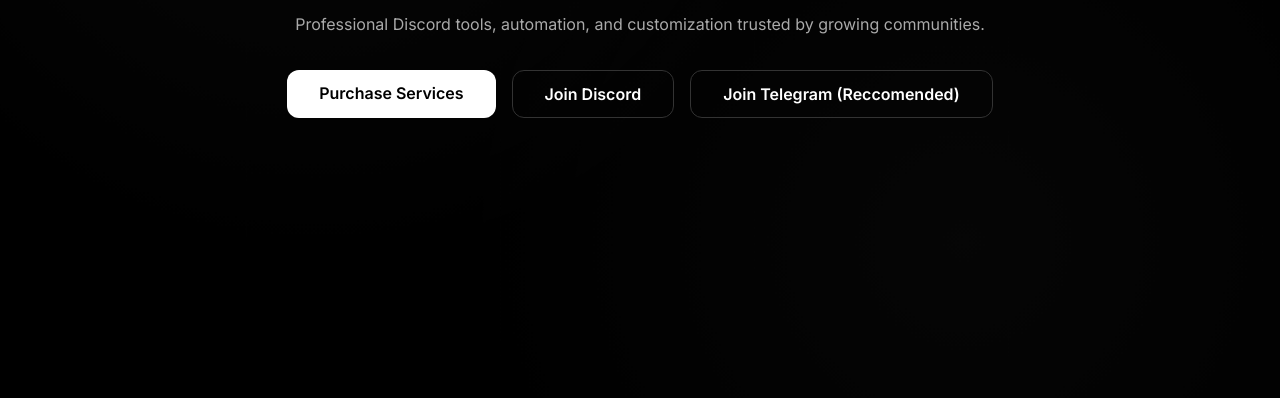
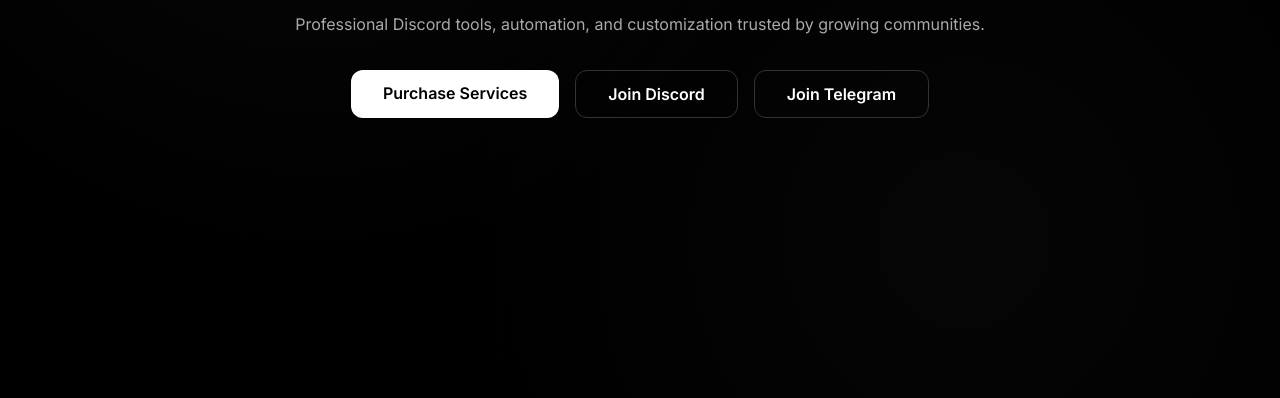
Before and after one commit to ticklejr9-del/FlagzStore, a plain HTML site: page index.html in a window 1280 px wide. Shown: the part 402-800 px from the top of the page. Drawn offline with Linux system fonts and the light colour scheme.

Commit message:
Update index.html

```diff
--- a/index.html
+++ b/index.html
@@ -244,7 +244,7 @@
     <div class="buttons">
       <a class="btn" href="https://flagz.mysellauth.com/">Purchase Services</a>
       <a class="btn alt" href="discord.gg/flagz">Join Discord</a>
-      <a class="btn alt" href="https://t.me/flagzshop">Join Telegram (Reccomended)</a>
+      <a class="btn alt" href="https://t.me/flagzshop">Join Telegram</a>
     </div>
   </div>
 </header>
```
